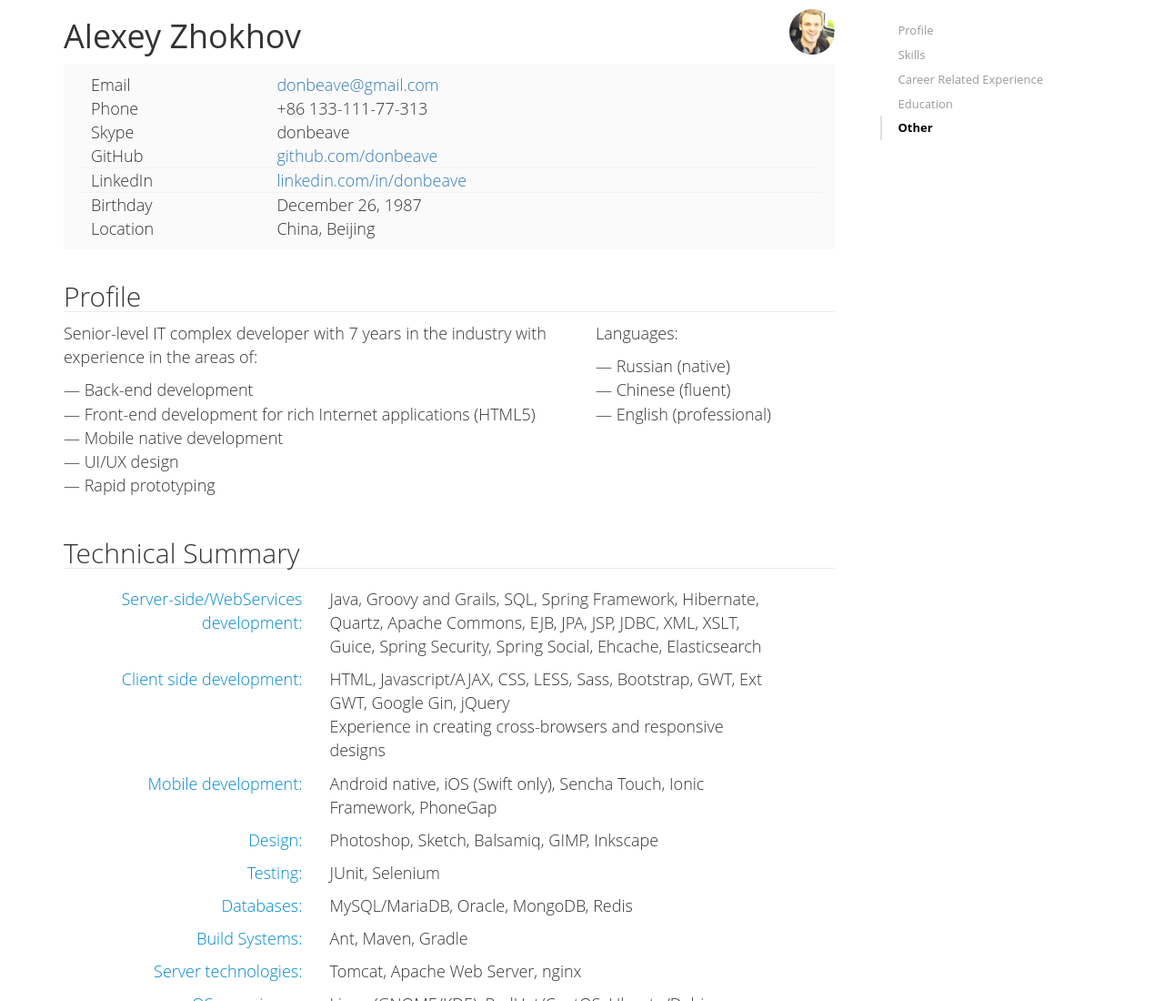
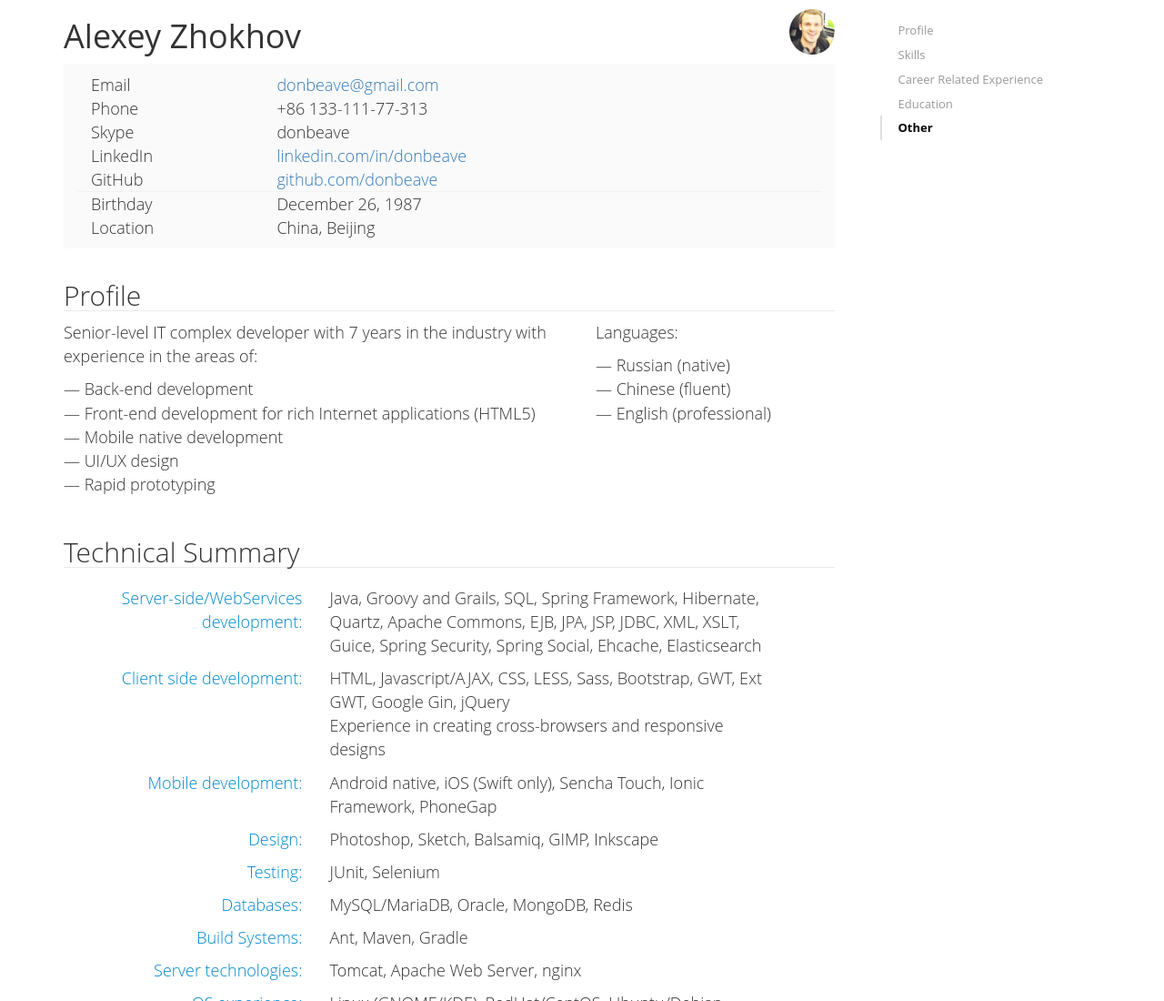
Before and after one commit to donbeave/donbeave.github.io, a website: page src/index.html in a window 1280 px wide. Shown: the top 1100 px of the page at 91% size. Drawn offline with Linux system fonts and the light colour scheme; files that its build step writes are made by us from their sources; files whose address does not match are found by name; a web font is replaced by a local one.

Commit message:
Added LinkedIn profile.

```diff
--- a/src/index.html
+++ b/src/index.html
@@ -250,14 +250,14 @@
                     <div class="col-xs-3">Skype</div>
                     <div class="col-xs-9">donbeave</div>
                 </div>
+                <div class="row">
+                    <div class="col-xs-3">LinkedIn</div>
+                    <div class="col-xs-9"><a href="https://linkedin.com/in/donbeave" target="_blank">linkedin.com/in/donbeave</a>
+                    </div>
+                </div>
                 <div class="row github">
                     <div class="col-xs-3">GitHub</div>
                     <div class="col-xs-9"><a href="https://github.com/donbeave/" target="_blank">github.com/donbeave</a>
-                    </div>
-                </div>
-                <div class="row github">
-                    <div class="col-xs-3">LinkedIn</div>
-                    <div class="col-xs-9"><a href="https://linkedin.com/in/donbeave" target="_blank">linkedin.com/in/donbeave</a>
                     </div>
                 </div>
                 <div class="row">
```
